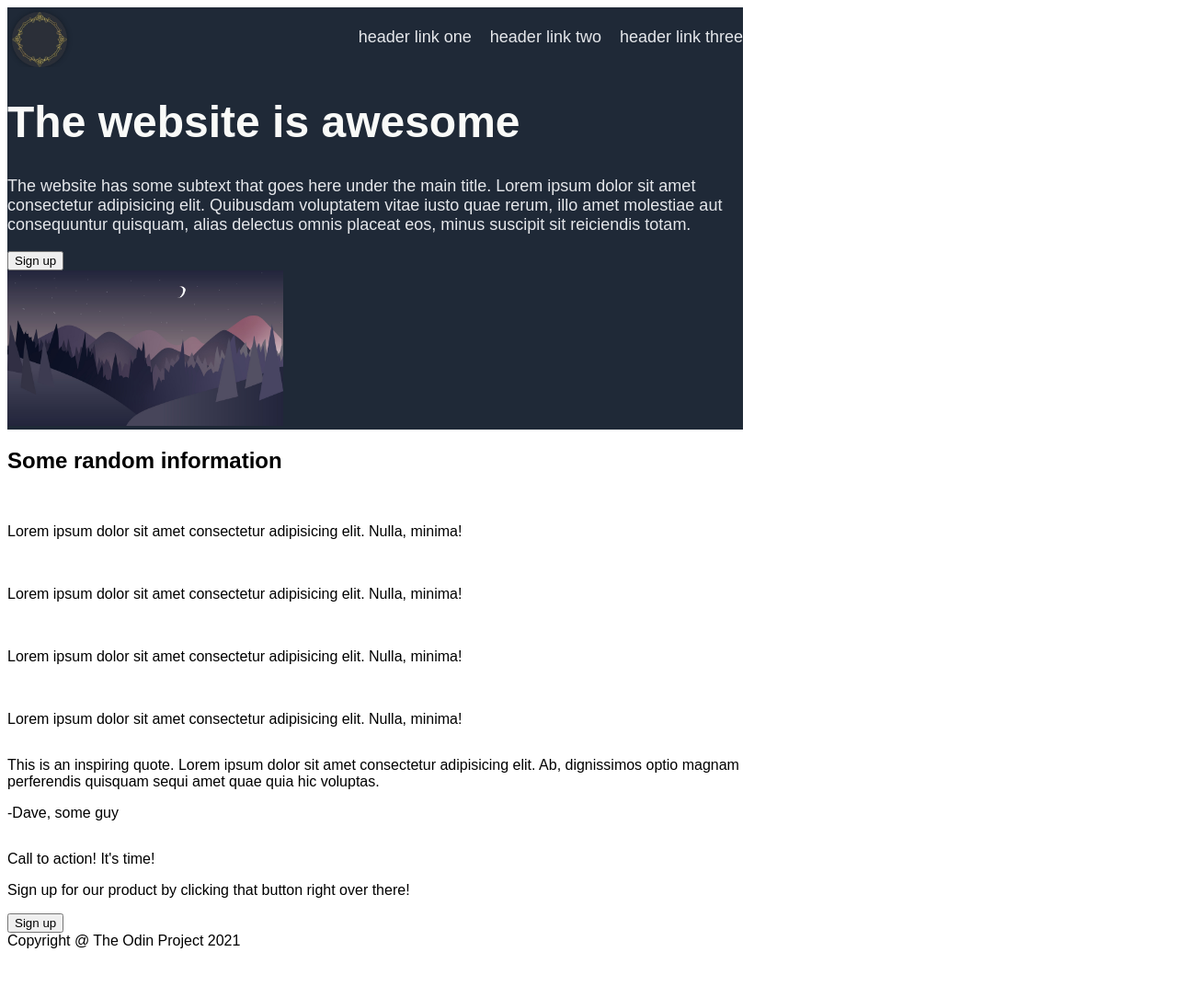
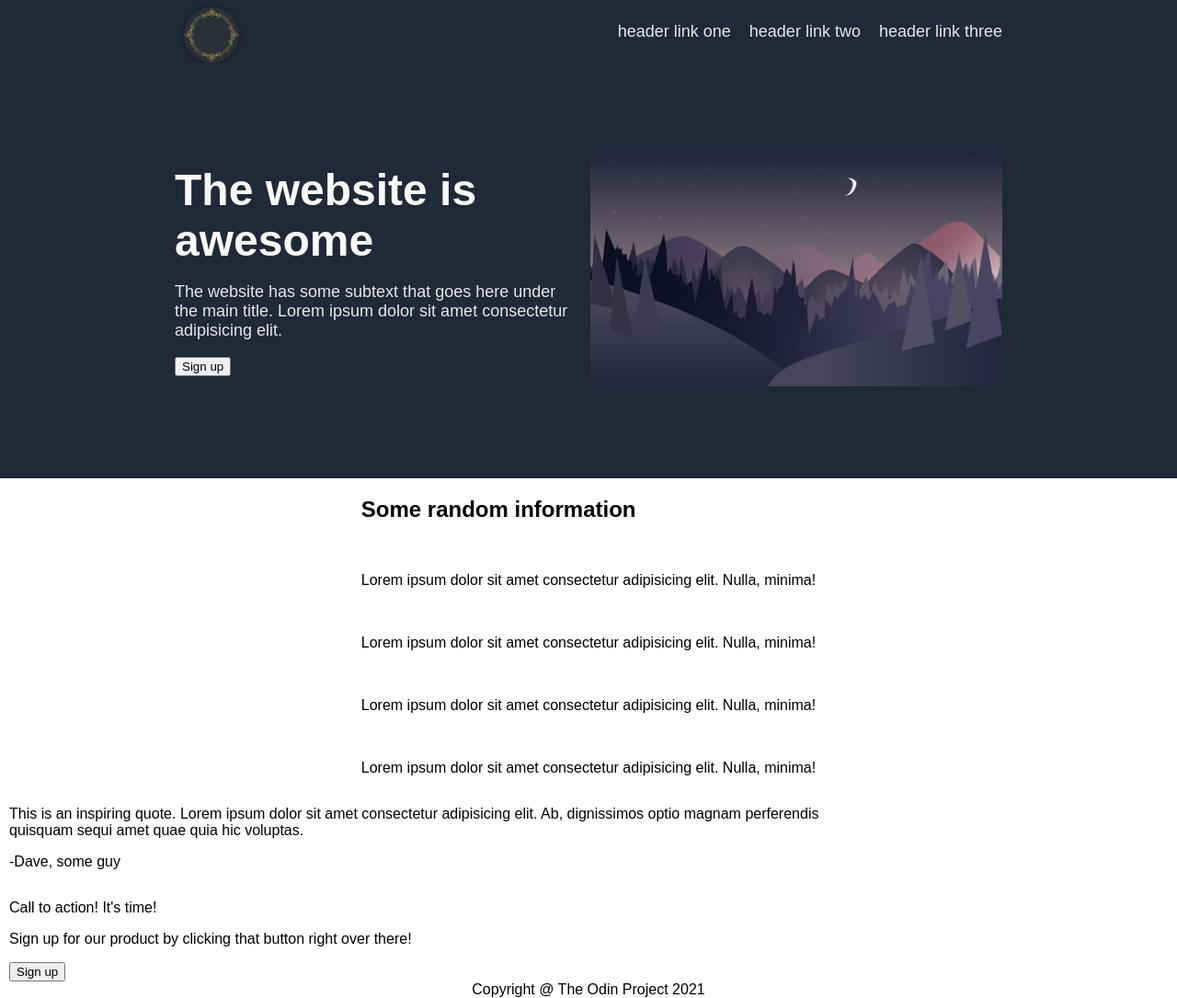
Before and after one commit to DanielTod/Landing-Page, a plain HTML site: page index.html in a window 1280 px wide. Shown: the whole page at 92% size. Before the commit the page ends 1040 px from the top, so only its background shows below. Drawn offline with Linux system fonts and the light colour scheme.

Commit message:
delete img logo2 and add html div code and add css hero banner resposivness

```diff
--- a/index.html
+++ b/index.html
@@ -9,6 +9,7 @@
 </head>
 <body>
     <div class="header">
+        <div class="header-container">
             <!--Image by Bellinon from Pixabay-->
             <img src="images/logo.jpg" alt="A round monogram. Logo.">
             <ul class="header-link">
@@ -17,15 +18,19 @@
                 <li>header link three</li>
             </ul>
         </div>
+    </div>
     <div class="hero">
         <div class="hero-container">
+            <div class="hero-text">
                 <h1>The website is awesome</h1>
-            <p>The website has some subtext that goes here under the main title. Lorem ipsum dolor sit amet consectetur adipisicing elit. Quibusdam voluptatem vitae iusto quae rerum, illo amet molestiae aut consequuntur quisquam, alias delectus omnis placeat eos, minus suscipit sit reiciendis totam.</p>
+                <p>The website has some subtext that goes here under the main title. Lorem ipsum dolor sit amet consectetur adipisicing elit.</p>
                 <button class="sign-up">Sign up</button>
             </div>
             <!--Image by Sasimaporn Moonthep from Pixabay -->
             <img src="images/hero-image.jpg" alt="Forest with mountains in the background at night">
         </div>
+    </div>
+    <div class="info">
         <div class="info-container">
             <h2>Some random information</h2>
             <div class="card-containter">
@@ -47,6 +52,7 @@
                 </div>
             </div>
         </div>
+    </div>
     <div class="quote-container">
         <div class="quote-box">
             <p class="quote">This is an inspiring quote. Lorem ipsum dolor sit amet consectetur adipisicing elit. Ab, dignissimos optio magnam perferendis quisquam sequi amet quae quia hic voluptas.</p>
@@ -62,6 +68,8 @@
             <button class="sign-up">Sign up</button>
         </div>
     </div>
-    <div class="footer">Copyright @ The Odin Project 2021</div>
+    <div class="footer">
+        <div class="footer-text">Copyright @ The Odin Project 2021</div>
+    </div>
 </body>
 </html>
--- a/style.css
+++ b/style.css
@@ -2,7 +2,28 @@ body {
     font-family: sans-serif;
     display: flex;
     flex-direction: column;
-    max-width: 800px;
+
+    margin: 0px;
+
+}
+
+.header,
+.hero,
+.info,
+.quote,
+.sign-up,
+.footer {
+    display: flex;
+    justify-content: center;
+}
+
+.header-container,
+.hero-container,
+.info-container,
+.quote-container,
+.sign-up-container {
+    max-width: 900px;
+    padding: 0px 10px;
 }
 
 .header, .hero {
@@ -16,16 +37,12 @@ body {
     font-size: 18px;
 }
 
-.hero h1 {
-    font-size: 48px;
-    font-weight: bolder;
-}
-
-.header {
+.header-container {
+    flex: 1;
     display: flex;
     justify-content: space-between;
     align-items: center;
-
+    gap: 30px;
 
 }
 
@@ -33,8 +50,8 @@ body {
     width: 60px;
     border-radius: 30px;
     box-shadow: 0 0 5px #151c25;
-    margin-left: 5px;
-    margin-top: 5px;
+    margin-left: 10px;
+    margin-top: 8px;
 }
 
 .header-link {
@@ -48,6 +65,43 @@ body {
     gap: 20px;
 }
 
-.hero img {
-    width: 300px;
+.hero-container {
+    display: flex;
+    justify-content: center;
+    align-items: center;
+    flex-wrap: wrap;
+    margin: 100px 0px;
+    gap: 20px;
 }
+
+.hero h1 {
+    font-size: 48px;
+    font-weight: bolder;
+    margin: 0px;
+}
+
+/* wider screen */
+@media (min-width: 700px) {
+    .hero-text {
+        flex: 1 1 auto;
+        max-width: 48%;
+    }
+
+    .hero-container img {
+        flex: 1 1 0;
+        width: 48%;
+    }
+
+}
+
+/* narrower screen */
+@media (max-width: 700px) {
+    .hero-text {
+        flex: 1 1 0;
+     }
+
+    .hero-container img {
+        flex: 1 0 0;
+        width: 300px;
+    }
+}
```
Also changed, not shown: images/logo2.JPG (deleted). Lines whose indentation alone changed are shown as unchanged.
